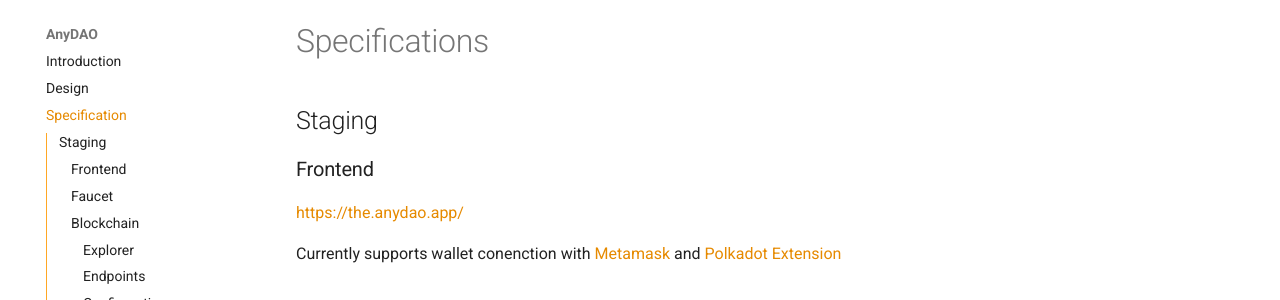
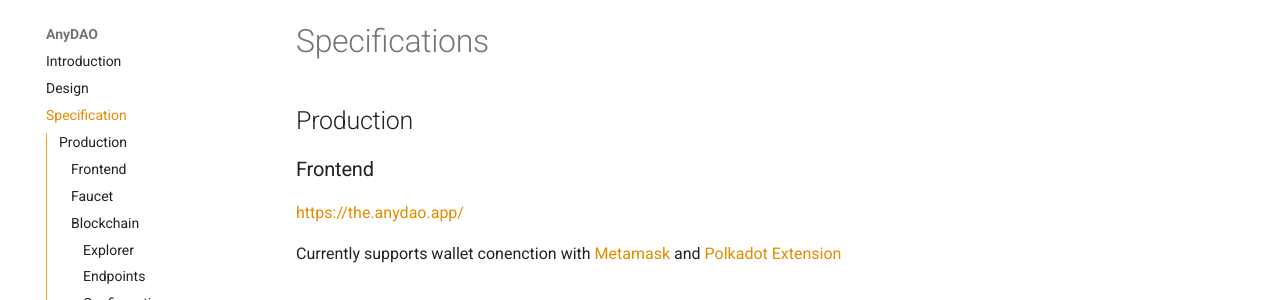
Before and after one commit to automata-network/docs, an MkDocs documentation site: the page built from docs/anydao/spec.md, in a window 1280 px wide and 900 px high. Shown: the part 125-425 px from the top of the window. Built offline with MkDocs 1.6.1 and Material for MkDocs 9.7.7, drawn with Linux system fonts in a browser that asks for light colours; nearby versions of some CDN libraries; comment, search, counter and statistics services are not loaded.

Commit message:
Change spec title

```diff
--- a/docs/anydao/spec.md
+++ b/docs/anydao/spec.md
@@ -1,5 +1,5 @@
 # Specifications
-## Staging
+## Production
 
 ### Frontend
 <https://the.anydao.app/>
```
